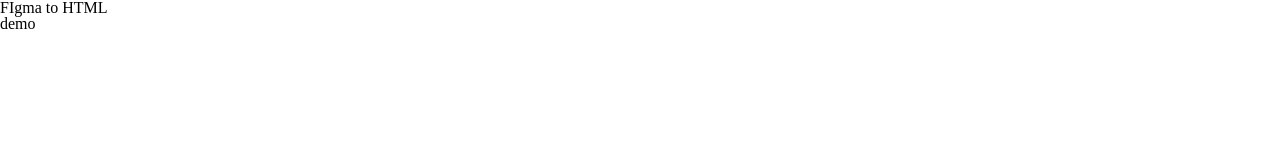
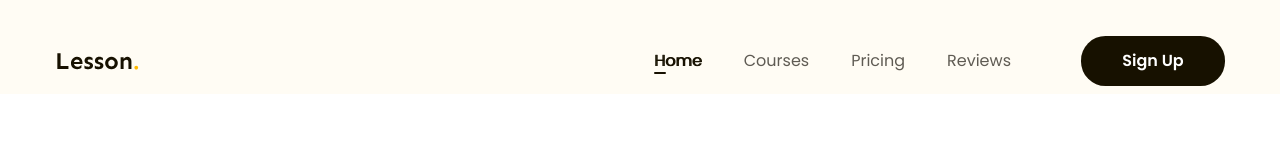
Before and after one commit to Quys99/Figma-to-HTML, a plain HTML site: page index.html in a window 1280 px wide. Drawn offline with Linux system fonts and the light colour scheme.

Commit message:
p3 lam phan header

```diff
--- a/assets/css/style.css
+++ b/assets/css/style.css
@@ -1,9 +1,83 @@
-*{
-    box-sizing: border-box;
+* {
+  box-sizing: border-box;
 }
-html{
-    font-size: 62.5%;
+html {
+  font-size: 62.5%;
 }
-body{
-    font-size: 1.6rem;
+body {
+  font-size: 1.6rem;
+  font-family: "Poppins", sans-serif;
 }
+/* Common */
+.main-content {
+  width: 1170px;
+  max-width: calc(100% - 48px);
+  margin-left: auto;
+  margin-right: auto;
+}
+a {
+  text-decoration: none;
+}
+
+.btn {
+  display: inline-block;
+  min-width: 118px;
+  padding: 0 16px;
+  line-height: 50px;
+  color: #fff;
+  text-align: center;
+  font-size: 1.6rem;
+  font-weight: 600;
+  border-radius: 24.5px;
+  background-color: #171100;
+}
+/* header */
+.header{
+    background-color: #fffcf4;
+}
+
+.header .fixed{
+    position: sticky;
+    top: -28px;
+}
+.header .body {
+  display: flex;
+  align-items: center;
+  padding: 36px 0 8px;
+}
+.nav {
+  margin-left: auto;
+}
+.nav ul {
+  display: flex;
+}
+.nav a {
+  position: relative;
+  color: #5f5b53;
+  font-size: 1.6rem;
+  padding: 8px 21px;
+}
+.nav li.active a,
+.nav a:hover {
+  color: #171100;
+  /* font-weight: 600; */
+  text-shadow: 1px 0 0 currentColor;
+}
+.nav li.active a::after {
+  position: absolute;
+  left: 21px;
+  bottom: 6px;
+  content: "";
+  width: 12px;
+  height: 2px;
+  border-radius: 1px;
+  background-color: #171100;
+}
+
+.header .btn-sign-up{
+    min-width: 144px;
+}
+
+.header .action{
+    margin-left: 49px;
+}
--- a/index.html
+++ b/index.html
@@ -5,11 +5,38 @@
     <meta name="viewport" content="width=device-width, initial-scale=1.0" />
     <!-- reset css -->
     <link rel="stylesheet" href="./assets/css/reset.css" />
-    <link rel="stylesheet" href="./assets/css/style.css">
+    <!-- embed fonts -->
+    <link rel="preconnect" href="https://fonts.googleapis.com" />
+    <link rel="preconnect" href="https://fonts.gstatic.com" crossorigin />
+    <link
+      href="https://fonts.googleapis.com/css2?family=Poppins:ital,wght@0,400;0,500;0,600;0,700;1,400&family=Sen:wght@700&display=swap"
+      rel="stylesheet"
+    />
+    <link rel="stylesheet" href="./assets/css/style.css" />
     <title>Figma to HTML</title>
   </head>
   <body>
-    <h1>FIgma to HTML</h1>
-    <h2>demo</h2>
+    <!-- header -->
+    <header class="header fixed">
+      <div class="main-content">
+        <div class="body">
+          <!-- logo -->
+          <img src="./assets/img/Logo.svg" alt="lesson." class="logo" />
+          <!-- nav -->
+          <nav class="nav">
+            <ul>
+              <li class="active"><a href="#!">Home</a></li>
+              <li><a href="#!">Courses</a></li>
+              <li><a href="#!">Pricing</a></li>
+              <li><a href="#!">Reviews</a></li>
+            </ul>
+          </nav>
+          <!-- btn action -->
+          <div class="action">
+            <a href="#!" class="btn btn-sign-up">Sign Up</a>
+          </div>
+        </div>
+      </div>
+    </header>
   </body>
 </html>
```
Also changed, not shown: assets/img/Logo.svg (added).
